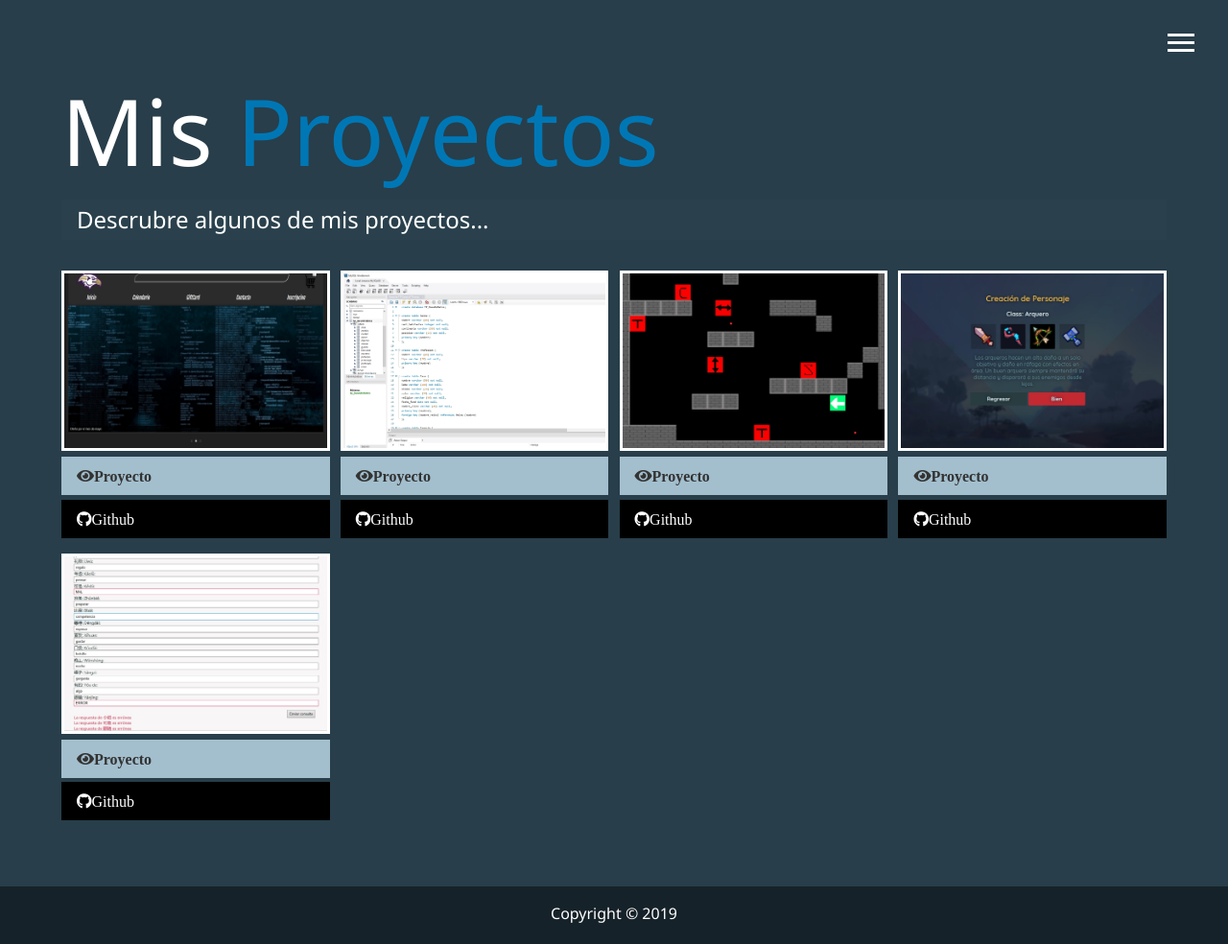
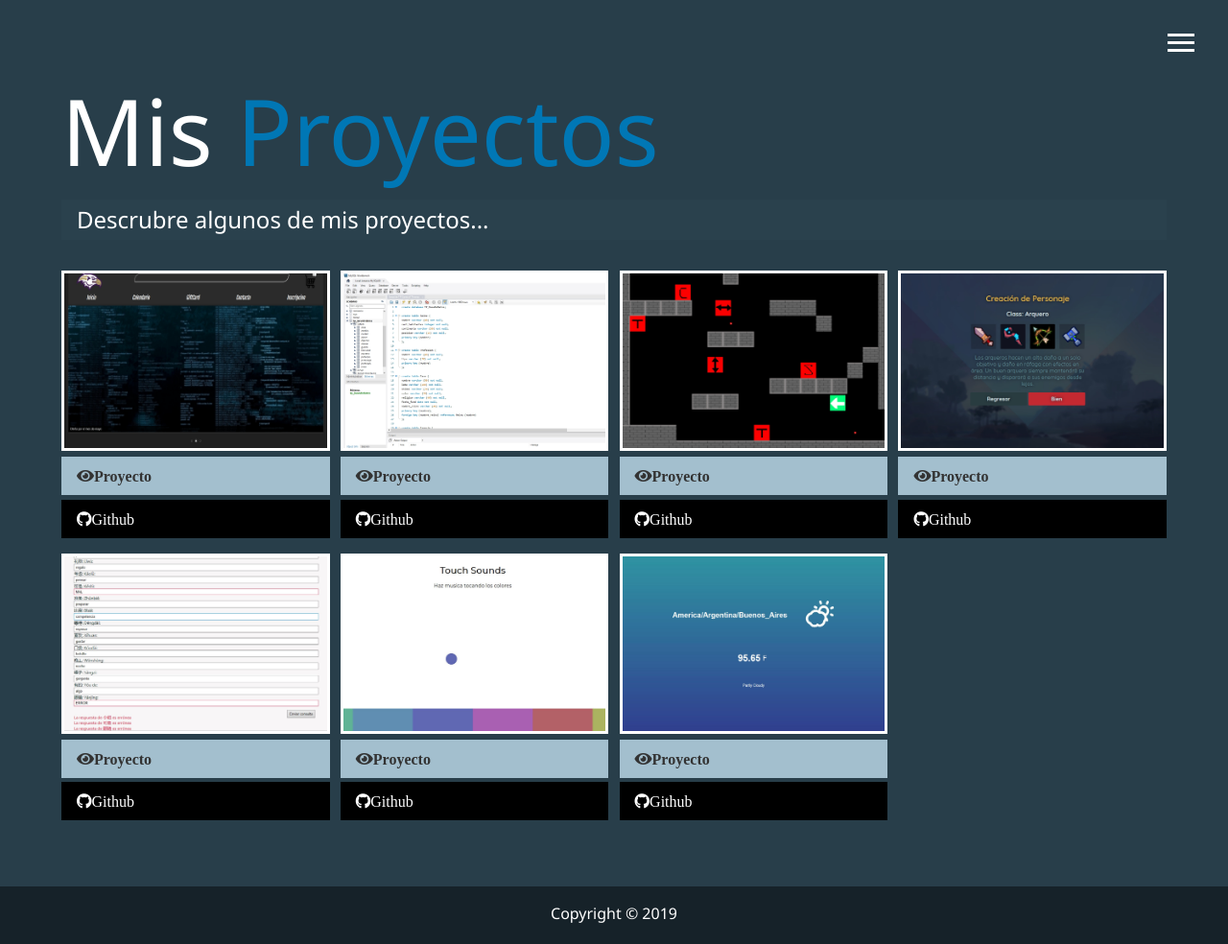
Before and after one commit to MatiasSanchez-l/MiPortfolio, a website: page dist/work.html in a window 1280 px wide. Shown: the whole page at 96% size. Drawn offline with Linux system fonts and the light colour scheme.

Commit message:
se agregaron proyectos

```diff
--- a/dist/work.html
+++ b/dist/work.html
@@ -53,7 +53,7 @@
     </h2>
     <div class="projects">
         <div class="item">
-            <a href="https://github.com/Pewmafe/TrabajoPracticoPrograWeb" target="blank">
+            <a href="https://pewmafe.github.io/TrabajoPracticoPrograWeb/" target="blank">
                 <img src="img/projects/project1.jpg" alt="Proyectos">
             </a>
             <a href="https://github.com/Pewmafe/TrabajoPracticoPrograWeb#readme" target="blank" class="btn-light">
@@ -101,7 +101,7 @@
         </div>
 
        <div class="item">
-            <a href="https://github.com/Pewmafe/Practica-vocabulario-chino" target="blank">
+            <a href="https://pewmafe.github.io/Practica-vocabulario-chino/index.html" target="blank">
                 <img src="img/projects/project5.jpg" alt="Proyectos">
             </a>
             <a href="https://github.com/Pewmafe/Practica-vocabulario-chino#readme" target="blank" class="btn-light">
@@ -111,6 +111,30 @@
                  <i class="fab fa-github">Github</i>
             </a>
         </div>
+
+        <div class="item">
+          <a href="https://pewmafe.github.io/Touch-Sounds/" target="blank">
+              <img src="img/projects/project6.jpg" alt="Proyectos">
+          </a>
+          <a href="https://github.com/Pewmafe/Touch-Sounds#readme" target="blank" class="btn-light">
+              <i class="fas fa-eye">Proyecto</i>
+          </a>
+          <a href="https://github.com/Pewmafe/Touch-Sounds" target="blank" class="btn-dark">
+               <i class="fab fa-github">Github</i>
+          </a>
+      </div>
+
+      <div class="item">
+        <a href="https://pewmafe.github.io/clima-app/index.html" target="blank">
+            <img src="img/projects/project7.jpg" alt="Proyectos">
+        </a>
+        <a href="https://github.com/Pewmafe/clima-app#readme" target="blank" class="btn-light">
+            <i class="fas fa-eye">Proyecto</i>
+        </a>
+        <a href="https://github.com/Pewmafe/clima-app" target="blank" class="btn-dark">
+             <i class="fab fa-github">Github</i>
+        </a>
+    </div>
       </div>
   </main>
   <footer id= "main-footer">
```
Also changed, not shown: dist/img/projects/project6.jpg (added), dist/img/projects/project7.jpg (added).
